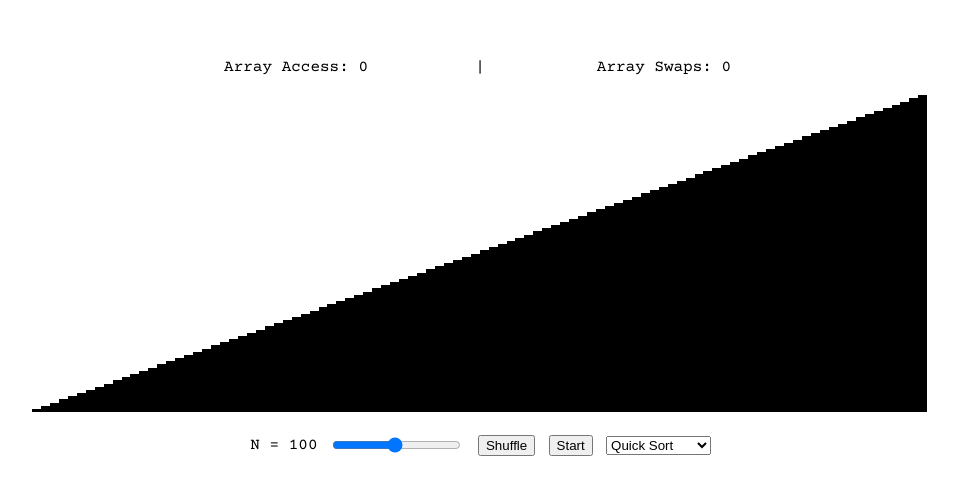
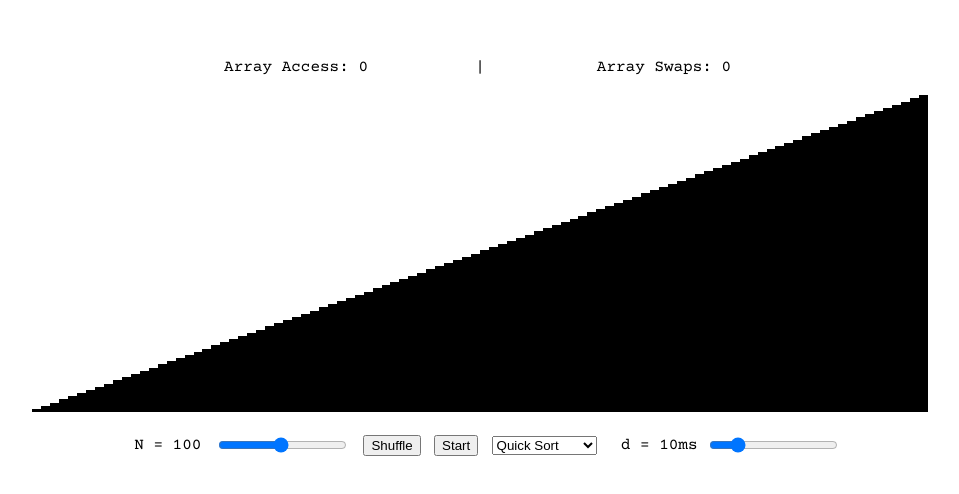
Before and after one commit to sjmich2k/Sorting-Visualization, a React (Create React App) app: page / in a window 1280 px wide. Shown: the part 140-634 px from the top of the page, without its empty margins (160-1119 px from the left). Built offline with nearby package versions, Linux system fonts and the light colour scheme.

Commit message:
Add variable delay

```diff
--- a/src/App.css
+++ b/src/App.css
@@ -8,8 +8,9 @@
     justify-content: center;
 }
 
-#n {
-    width: 5em;
+#n, #delay {
+    width: 6em;
+    text-align: center;
 }
 
 #config > * {
--- a/src/App.tsx
+++ b/src/App.tsx
@@ -20,8 +20,9 @@ export interface Array {
 export default function App() {
     const [n, setN] = React.useState(100)
     const [sort, setSort] = React.useState('quick')
+    const [delay, setDelay] = React.useState(10)
 
-    const array = useArray(n, 1)
+    const array = useArray(n, delay)
     const sortArray = { size: array.size, get: array.get, swap: array.swap }
 
     const onStart = () => {
@@ -79,6 +80,14 @@ export default function App() {
                     <option value='bogo'>Bogo Sort</option>
                     <option value='your-sort'>Your Sort</option>
                 </select>
+
+                <div id='set-delay' className='horizontal'>
+                    <p id='delay'>d = {delay}ms</p>
+                    <input
+                        type='range' min={1} max={50} value={delay}
+                        onChange={(e) => setDelay(parseInt(e.target.value))}
+                    />
+                </div>
             </div>
         </div>
     )
--- a/src/components/_components.css
+++ b/src/components/_components.css
@@ -18,4 +18,5 @@
     display: flex;
     flex-direction: row;
     align-items: flex-end;
+    justify-content: center;
 }
--- a/src/hooks/useArray.tsx
+++ b/src/hooks/useArray.tsx
@@ -1,12 +1,14 @@
 import React from 'react'
 
-export default function useArray(n: number, delay = 5) {
+export default function useArray(n: number, delay = 10) {
     const size = n
     const [values, setValues] = React.useState<number[]>([])
     const [colors, setColors] = React.useState<boolean[]>([])
 
     const [accessCount, setAccessCount] = React.useState(0)
     const [swapCount, setSwapCount] = React.useState(0)
+
+    const delayRef = React.useRef(delay)
 
     // Initialize array
     React.useEffect(() => {
@@ -22,6 +24,11 @@ export default function useArray(n: number, delay = 5) {
         setColors(col)
     }, [n])
 
+    // Update delay
+    React.useEffect(() => {
+        delayRef.current = delay
+    }, [delay])
+
     // Reset counts
     const resetStats = () => {
         setAccessCount(0)
@@ -29,7 +36,7 @@ export default function useArray(n: number, delay = 5) {
     }
 
     // Wait function
-    const wait = () => new Promise(resolve => setTimeout(resolve, delay))
+    const wait = () => new Promise(resolve => setTimeout(resolve, delayRef.current))
 
     // Get element with delay
     const get = async (i: number, stats=true) => {
```
